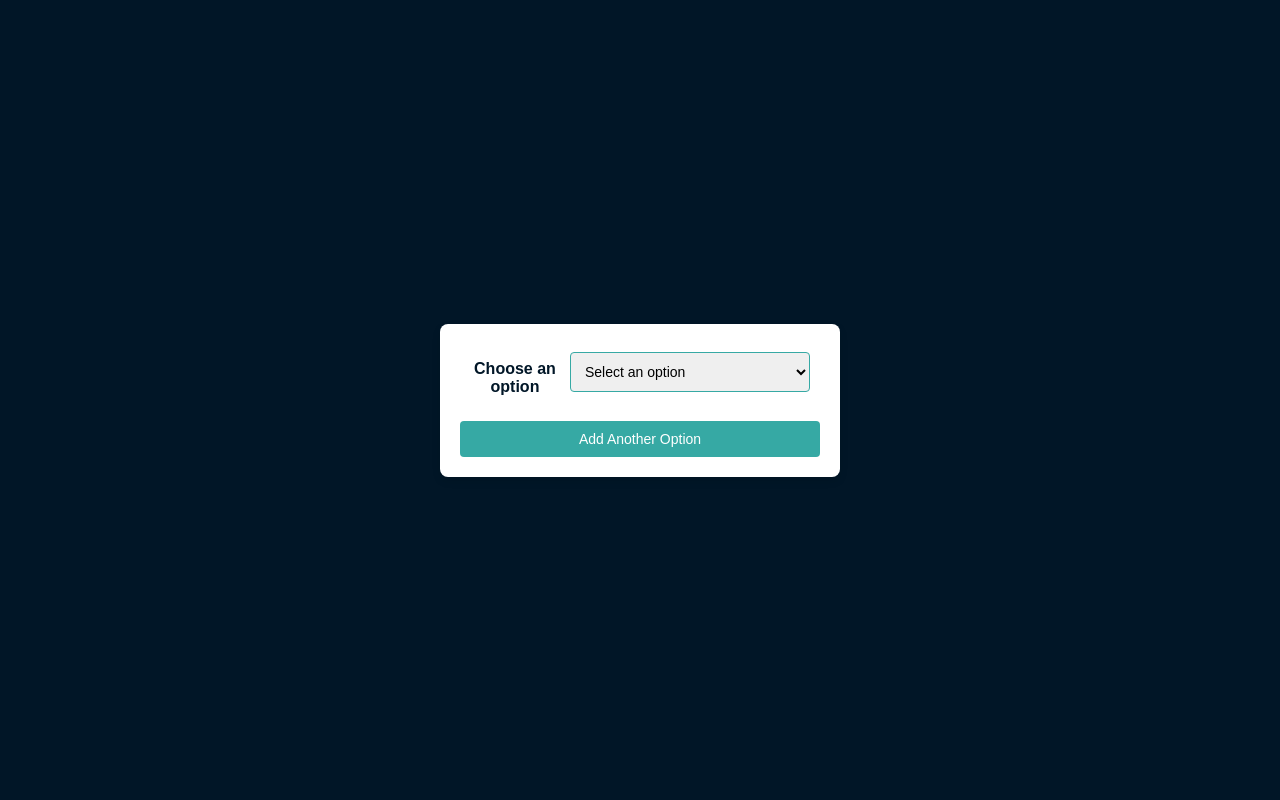
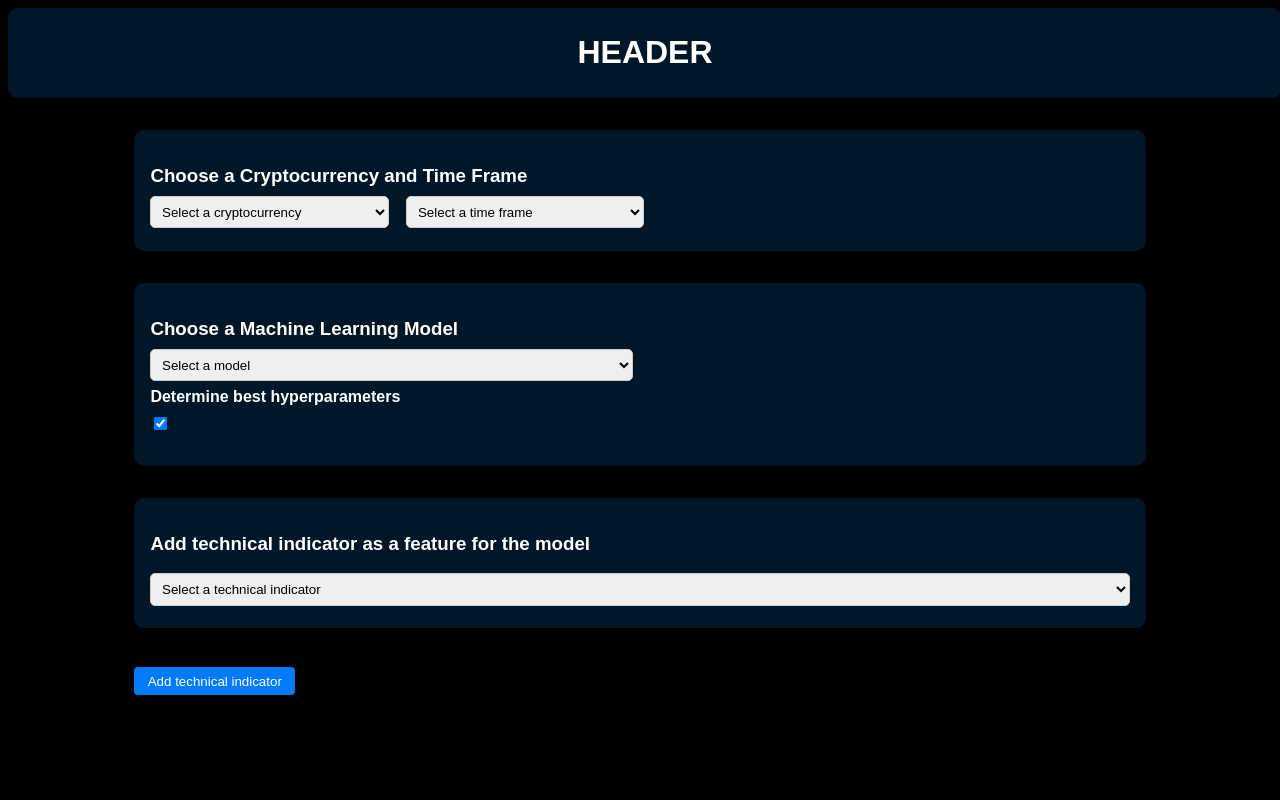
Before and after one commit to skyi28/ML_Trader, a Flask app: page /training in a window 1280 px wide. Run offline with Flask 3, Linux system fonts and the light colour scheme; parts of the project's set-up code (start-up, migrations or seed data) failed here and were passed over; some libraries are stand-ins or nearby versions.

Commit message:
Extended training.html, minor adustments to dashboards.html.

```diff
--- a/website/static/css/style.css
+++ b/website/static/css/dashboard.css
@@ -13,7 +13,7 @@ header {
     width: 100%;
     background-color: #011627;
     color: #ffffff;
-    padding: 20px;
+    padding: 5px;
     box-shadow: 0 2px 5px rgba(0, 0, 0, 0.1);
     text-align: center;
     position: relative;
--- /dev/null
+++ b/website/static/css/training.css
@@ -0,0 +1,89 @@
+body {
+    font-family: Arial, sans-serif;
+    background-color: black;
+    color: white;
+}
+
+header {
+    width: 100%;
+    background-color: #011627;
+    color: #ffffff;
+    border-radius: 10px;
+    padding: 5px;
+    box-shadow: 0 2px 5px rgba(0, 0, 0, 0.1);
+    text-align: center;
+    position: relative;
+    z-index: 1000; /* Ensure header is above other elements */
+    flex-shrink: 0; /* Prevent header from shrinking */
+}
+
+.container {
+    width: 80%;
+    margin: 0 auto;
+}
+
+.form-group {
+    margin-bottom: 1em;
+}
+
+.section {
+    background-color: #011627;
+    border-radius: 10px;
+    padding: 1em;
+    margin-bottom: 2em;
+}
+
+label {
+    display: block;
+    margin-bottom: 0.5em;
+    font-weight: bold;
+}
+
+.form-control {
+    width: 100%;
+    padding: 0.5em;
+    margin-bottom: 0.5em;
+    border-radius: 5px;
+    border: 1px solid #ccc;
+}
+
+.subs_btn, .delete_btn {
+    display: inline-block;
+    padding: 0.5em 1em;
+    margin-top: 0.5em;
+    background-color: #007BFF;
+    color: #FFF;
+    border: none;
+    border-radius: 4px;
+    cursor: pointer;
+}
+
+.delete_btn {
+    background-color: #DC3545;
+}
+
+.subs_btn:hover, .delete_btn:hover {
+    opacity: 0.9;
+}
+
+.model-section, .crypto-section {
+    margin-top: 2em;
+}
+
+.model-section h3, .crypto-section h3 {
+    margin-bottom: 0.5em;
+}
+
+.model-section select, .crypto-section select {
+    width: calc(50% - 0.5em);
+    margin-right: 1em;
+}
+
+.crypto-section select, .crypto-section input {
+    width: calc(25% - 0.5em);
+    margin-right: 1em;
+}
+
+.hidden {
+    display: none;
+}
--- a/website/templates/dashboard.html
+++ b/website/templates/dashboard.html
@@ -5,7 +5,7 @@
     <meta name="viewport" content="width=device-width, initial-scale=1.0">
     <title>Dashboard</title>
 
-    <link rel="stylesheet" href="{{ url_for('static', filename='css/style.css') }}">
+    <link rel="stylesheet" href="{{ url_for('static', filename='css/dashboard.css') }}">
 </head>
 <body>
     <header>
@@ -71,7 +71,8 @@
         // );
 
         function reset_zoom() {
-            lineGraph.reset_zoom();
+            console.log('reset_zoom');
+            lineGraph.resetZoom();
         }
     </script>
 </body>
--- a/website/templates/training.html
+++ b/website/templates/training.html
@@ -4,15 +4,36 @@
     <meta charset="UTF-8">
     <meta name="viewport" content="width=device-width, initial-scale=1.0">
     <title>Dynamic Drop-down Menu</title>
-    <link rel="stylesheet" href="{{ url_for('static', filename='css/signup.css') }}">
+    <link rel="stylesheet" href="{{ url_for('static', filename='css/training.css') }}">
     <script>
         document.addEventListener('DOMContentLoaded', function () {
             const container = document.querySelector('.container');
             const form = document.querySelector('form');
             const button = document.getElementById('addDropdownButton');
+            const hyperparamCheckbox = document.getElementById('hyperparamCheckbox');
+            const hyperparamForm = document.getElementById('hyperparamForm');
+            const mlModelSelect = document.getElementById('ml_model');
+            const hyperparamFields = {
+                linear_regression: ['learning_rate'],
+                decision_tree: ['max_depth'],
+                random_forest: ['num_trees', 'max_depth'],
+                svm: ['kernel', 'c_value'],
+                neural_network: ['learning_rate', 'num_layers']
+            };
 
-            const options = ['Option 1', 'Option 2', 'Option 3', 'Option 4'];
+            const options = ['Moving Average', 'Exponential Moving Average', 'Moving Standard Deviation', 'MACD', 'RSI', 'Momentum', 'Periodic Lows', 'Periodic Highs', 'Bollinger Bands'];
             let dropdownCount = 1;
+
+            hyperparamCheckbox.addEventListener('change', function () {
+                if (hyperparamCheckbox.checked) {
+                    hyperparamForm.style.display = 'none';
+                } else {
+                    hyperparamForm.style.display = 'block';
+                    updateHyperparamForm();
+                }
+            });
+
+            mlModelSelect.addEventListener('change', updateHyperparamForm);
 
             button.addEventListener('click', function () {
                 addDropdown();
@@ -26,13 +47,13 @@
                     dropdownCount++;
 
                     const formGroup = document.createElement('div');
-                    formGroup.className = 'form-group';
+                    formGroup.className = 'form-group section';
                     formGroup.id = `formGroup${dropdownCount}`;
 
                     const label = document.createElement('h3');
                     const labelElement = document.createElement('label');
                     labelElement.setAttribute('for', `dropdown${dropdownCount}`);
-                    labelElement.textContent = `Choose another option`;
+                    labelElement.textContent = `Add technical indicators as features for the model`;
                     label.appendChild(labelElement);
 
                     const select = document.createElement('select');
@@ -93,23 +114,108 @@
                     button.style.display = 'none';
                 }
             }
+
+            function updateHyperparamForm() {
+                const selectedModel = mlModelSelect.value;
+                const fieldsToShow = hyperparamFields[selectedModel] || [];
+
+                document.querySelectorAll('.hyperparam-field').forEach(field => {
+                    if (fieldsToShow.includes(field.id)) {
+                        field.style.display = 'block';
+                    } else {
+                        field.style.display = 'none';
+                    }
+                });
+            }
         });
     </script>
 </head>
 <body>
+    <header>
+        <h1>HEADER</h1>
+    </header>
     <div class="container">
         <form>
-            <div class="form-group">
-                <h3><label for="dropdown1">Choose an option</label></h3>
-                <select id="dropdown1" class="form-control" onchange="updateAllDropdowns()">
-                    <option value="" disabled selected>Select an option</option>
-                    <option value="Option 1">Option 1</option>
-                    <option value="Option 2">Option 2</option>
-                    <option value="Option 3">Option 3</option>
-                    <option value="Option 4">Option 4</option>
+            <!-- Cryptocurrency and Time Frame Selection -->
+            <div class="crypto-section section">
+                <h3><label for="crypto_currency">Choose a Cryptocurrency and Time Frame</label></h3>
+                <select id="crypto_currency" class="form-control">
+                    <option value="" disabled selected>Select a cryptocurrency</option>
+                    <option value="bitcoin">Bitcoin</option>
+                    <option value="ethereum">Ethereum</option>
+                    <option value="litecoin">Litecoin</option>
+                    <option value="ripple">Ripple</option>
+                </select>
+                <select id="time_frame" class="form-control">
+                    <option value="" disabled selected>Select a time frame</option>
+                    <option value="1min">1 Minute</option>
+                    <option value="5min">5 Minutes</option>
+                    <option value="15min">15 Minutes</option>
+                    <option value="1hour">1 Hour</option>
                 </select>
             </div>
-            <button type="button" id="addDropdownButton" class="subs_btn">Add Another Option</button>
+
+            <!-- Machine Learning Model Selection -->
+            <div class="model-section section">
+                <h3><label for="ml_model">Choose a Machine Learning Model</label></h3>
+                <select id="ml_model" class="form-control">
+                    <option value="" disabled selected>Select a model</option>
+                    <option value="linear_regression">Linear Regression</option>
+                    <option value="decision_tree">Decision Tree</option>
+                    <option value="random_forest">Random Forest</option>
+                    <option value="svm">Support Vector Machine</option>
+                    <option value="neural_network">Neural Network</option>
+                </select>
+                <div class="form-group">
+                    <label for="hyperparamCheckbox">Determine best hyperparameters</label>
+                    <input type="checkbox" id="hyperparamCheckbox" checked>
+                </div>
+                <div id="hyperparamForm" class="hidden">
+                    <h3>Enter Hyperparameters</h3>
+                    <div id="learning_rate" class="hyperparam-field">
+                        <label for="learning_rate_input">Learning Rate</label>
+                        <input type="text" id="learning_rate_input" class="form-control">
+                    </div>
+                    <div id="num_trees" class="hyperparam-field">
+                        <label for="num_trees_input">Number of Trees (for Random Forest)</label>
+                        <input type="text" id="num_trees_input" class="form-control">
+                    </div>
+                    <div id="max_depth" class="hyperparam-field">
+                        <label for="max_depth_input">Max Depth (for Decision Tree and Random Forest)</label>
+                        <input type="text" id="max_depth_input" class="form-control">
+                    </div>
+                    <div id="kernel" class="hyperparam-field">
+                        <label for="kernel_input">Kernel (for SVM)</label>
+                        <input type="text" id="kernel_input" class="form-control">
+                    </div>
+                    <div id="c_value" class="hyperparam-field">
+                        <label for="c_value_input">C Value (for SVM)</label>
+                        <input type="text" id="c_value_input" class="form-control">
+                    </div>
+                    <div id="num_layers" class="hyperparam-field">
+                        <label for="num_layers_input">Number of Layers (for Neural Network)</label>
+                        <input type="text" id="num_layers_input" class="form-control">
+                    </div>
+                </div>
+            </div>
+
+            <!-- Technical Indicators Selection -->
+            <div class="form-group section">
+                <h3><label for="technical_indicators">Add technical indicator as a feature for the model</label></h3>
+                <select id="technical_indicators" class="form-control" onchange="updateAllDropdowns()">
+                    <option value="" disabled selected>Select a technical indicator</option>
+                    <option value="ma">Moving Average</option>
+                    <option value="ema">Exponential Moving Average</option>
+                    <option value="std">Moving Standard Deviation</option>
+                    <option value="macd">MACD</option>
+                    <option value="rsi">RSI</option>
+                    <option value="momentum">Momentum</option>
+                    <option value="plows">Periodic Lows</option>
+                    <option value="phighs">Periodic Highs</option>
+                    <option value="bb">Bollinger Bands</option>
+                </select>
+            </div>
+            <button type="button" id="addDropdownButton" class="subs_btn">Add technical indicator</button>
         </form>
     </div>
 </body>
```
